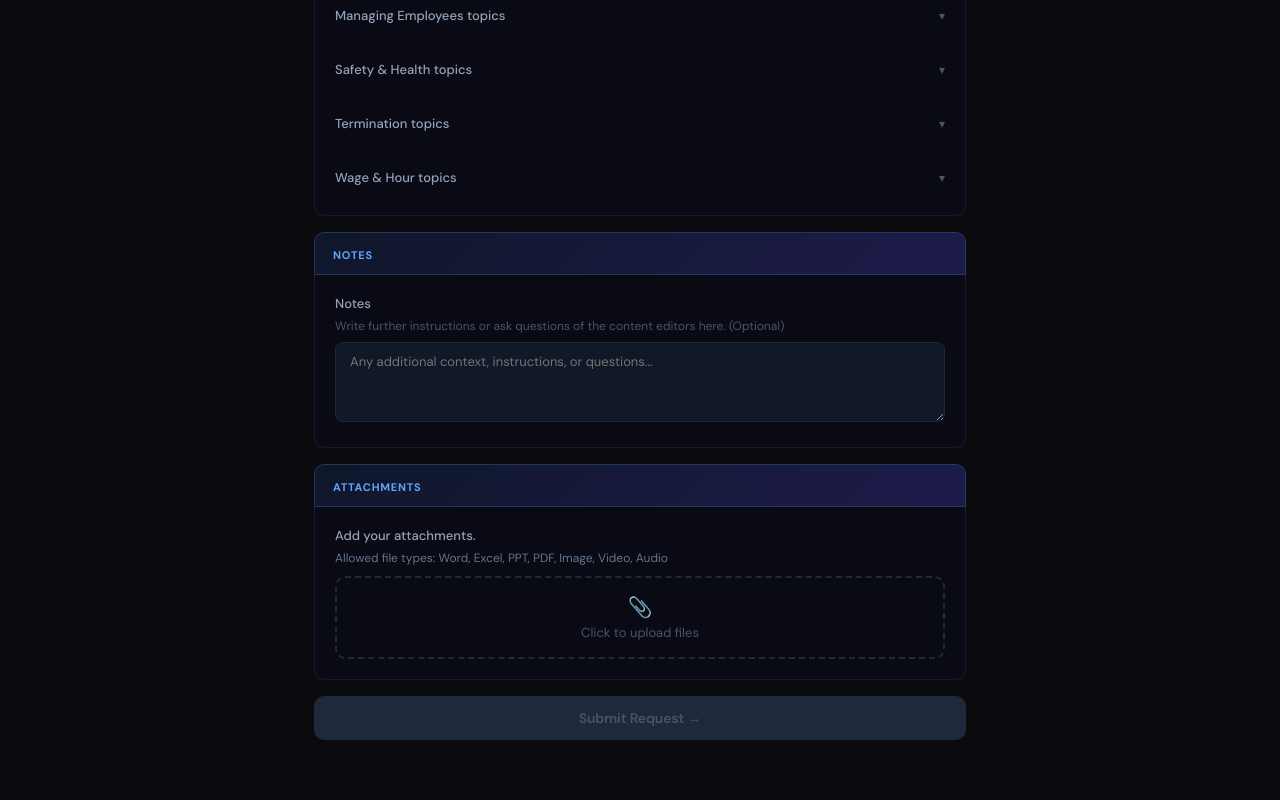
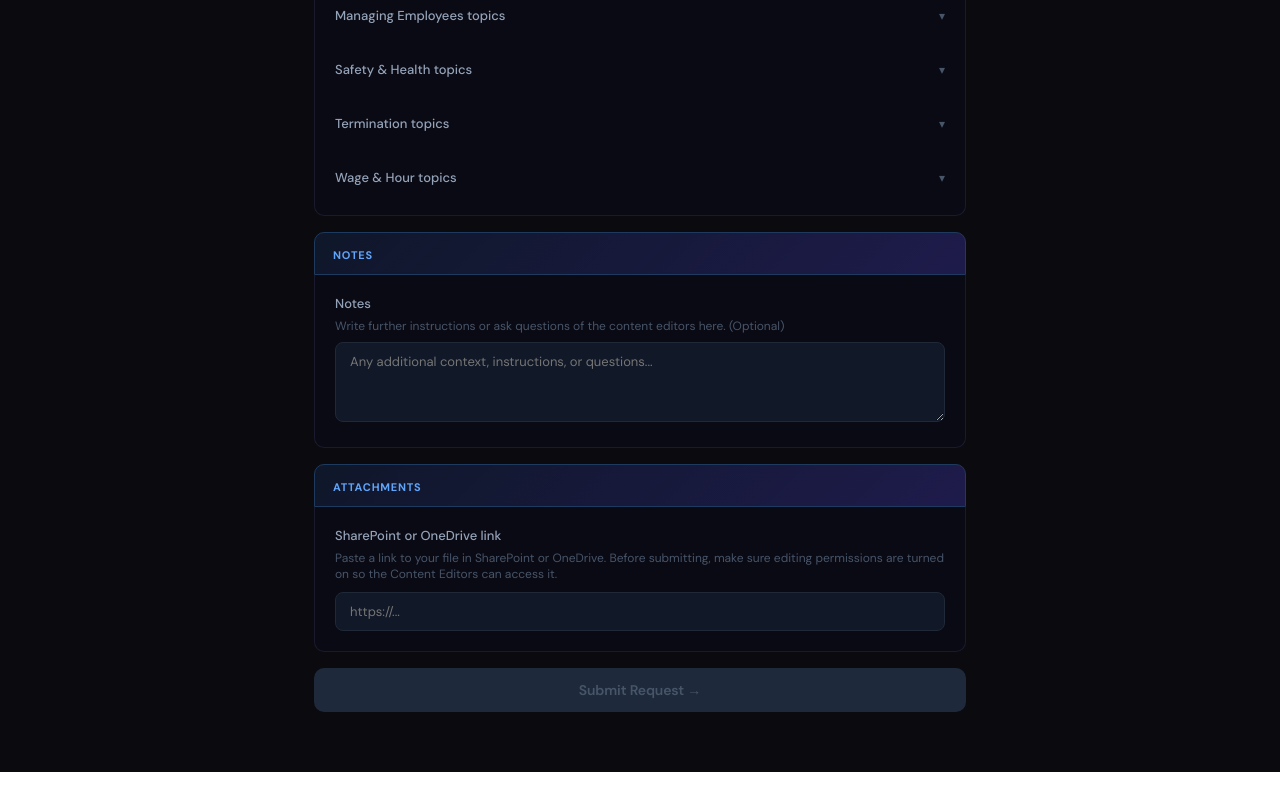
Before and after one commit to garretthill-wq/relay-app, a React (Create React App) app: page / in a window 1280 px wide. Shown: the part 1108-1908 px from the top of the page. After the commit the page ends 1880 px from the top, so only its background shows below. Built offline with nearby package versions, Linux system fonts and the light colour scheme.

Commit message:
Update App.jsx

```diff
--- a/src/App.jsx
+++ b/src/App.jsx
@@ -1,4 +1,4 @@
-import { useState, useRef, useEffect } from "react";
+import { useState, useEffect } from "react";
 
 const TEAM_B_MEMBERS = ["Lisa DC", "Rasha S", "Garrett H"];
 
@@ -254,7 +254,6 @@ export default function WorkflowTool() {
   const [submitSuccess, setSubmitSuccess] = useState(false);
   const [attachments, setAttachments] = useState([]);
   const [topicsOpen, setTopicsOpen] = useState({});
-  const fileRef = useRef();
 
   // Intercept browser back button to go back within the app instead of leaving.
   useEffect(() => {
@@ -544,32 +543,16 @@ export default function WorkflowTool() {
 
         <Section title="Attachments">
           <div>
-            <Label>Add your attachments.</Label>
-            <p style={{ fontSize: 12, color: "#64748b", marginBottom: 10 }}>Allowed file types: Word, Excel, PPT, PDF, Image, Video, Audio</p>
-            <div
-              onClick={() => fileRef.current.click()}
-              style={{ border: "2px dashed #1f2937", borderRadius: 10, padding: "16px", textAlign: "center", cursor: "pointer", color: "#475569", fontSize: 13, transition: "border-color 0.2s" }}
-              onMouseEnter={e => e.currentTarget.style.borderColor = "#3b82f6"}
-              onMouseLeave={e => e.currentTarget.style.borderColor = "#1f2937"}
-            >
-              <div style={{ fontSize: 20, marginBottom: 4 }}>📎</div>
-              Click to upload files
-              <input ref={fileRef} type="file" multiple style={{ display: "none" }}
-                onChange={e => setAttachments(prev => {
-                  const newFiles = Array.from(e.target.files).map(f => f.name);
-                  return [...prev, ...newFiles.filter(n => !prev.includes(n))];
-                })} />
-            </div>
-            {attachments.length > 0 && (
-              <div style={{ marginTop: 8, display: "flex", flexWrap: "wrap", gap: 8 }}>
-                {attachments.map((a, i) => (
-                  <span key={i} style={{ background: "#1e293b", borderRadius: 6, padding: "4px 10px", fontSize: 12, color: "#94a3b8", display: "flex", gap: 6, alignItems: "center" }}>
-                    📄 {a}
-                    <button onClick={() => setAttachments(prev => prev.filter((_, j) => j !== i))} style={{ background: "none", border: "none", color: "#ef4444", fontSize: 14, padding: 0 }}>×</button>
-                  </span>
-                ))}
-              </div>
-            )}
+            <Label>SharePoint or OneDrive link</Label>
+            <p style={{ fontSize: 12, color: "#475569", marginBottom: 10 }}>
+              Paste a link to your file in SharePoint or OneDrive. Before submitting, make sure editing permissions are turned on so the Content Editors can access it.
+            </p>
+            <input
+              style={inputStyle}
+              placeholder="https://..."
+              value={attachments[0] || ""}
+              onChange={e => setAttachments(e.target.value ? [e.target.value] : [])}
+            />
           </div>
         </Section>
 
@@ -745,12 +728,16 @@ export default function WorkflowTool() {
               </div>
             )}
 
-            {req.attachments?.length > 0 && (
-              <div>
-                <p style={{ fontSize: 11, color: "#334155", marginBottom: 8, textTransform: "uppercase", letterSpacing: "0.05em", fontWeight: 600 }}>Attachments</p>
-                <div style={{ display: "flex", gap: 8, flexWrap: "wrap" }}>
-                  {req.attachments.map((a, i) => <span key={i} style={{ background: "#1e293b", borderRadius: 6, padding: "5px 12px", fontSize: 12, color: "#94a3b8" }}>📄 {a}</span>)}
-                </div>
+            {req.attachments?.length > 0 && req.attachments[0] && (
+              <div style={{ background: "#0d0d1a", border: "1px solid #1a1a2e", borderRadius: 10, padding: 16 }}>
+                <p style={{ fontSize: 11, color: "#334155", marginBottom: 8, textTransform: "uppercase", letterSpacing: "0.05em", fontWeight: 600 }}>SharePoint / OneDrive</p>
+                <a href={req.attachments[0]} target="_blank" rel="noopener noreferrer"
+                  style={{ fontSize: 13, color: "#60a5fa", wordBreak: "break-all", textDecoration: "none" }}
+                  onMouseEnter={e => e.currentTarget.style.textDecoration = "underline"}
+                  onMouseLeave={e => e.currentTarget.style.textDecoration = "none"}
+                >
+                  🔗 {req.attachments[0]}
+                </a>
               </div>
             )}
 
```
